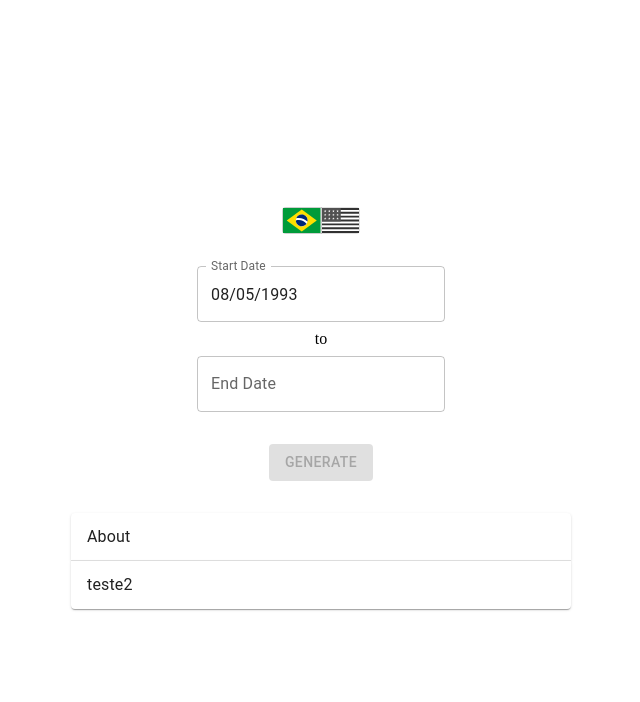
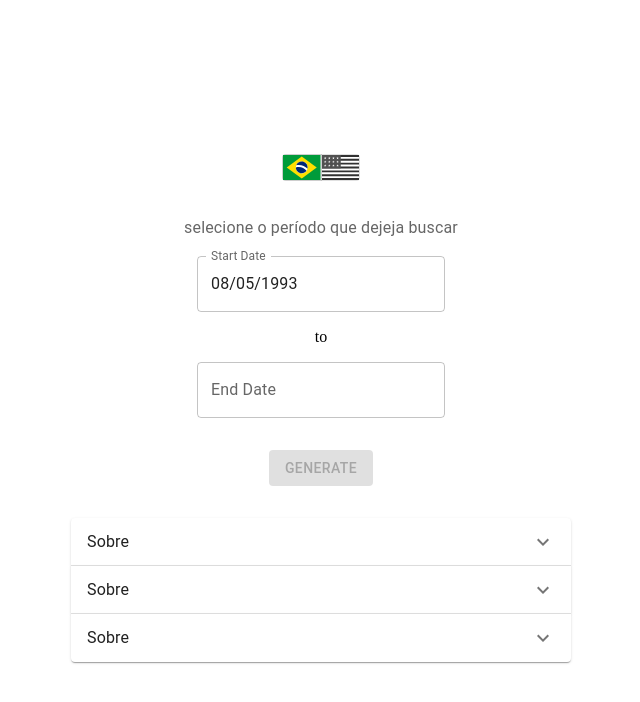
Before and after one commit to rafaelpmaio/mtg-sets-builder, a React (Create React App) app: page / in a window 1280 px wide. Shown: the top 702 px of the page, without its empty margins (327-967 px from the left). Built offline with nearby package versions, Linux system fonts and the light colour scheme.

Commit message:
implementing logic to switch language selected and  for the accordion only expands 1 item at time

```diff
--- a/src/components/DateRangeSelector/index.tsx
+++ b/src/components/DateRangeSelector/index.tsx
@@ -1,12 +1,24 @@
-import { Box, Button, FormControl, FormHelperText, Stack } from "@mui/material";
+import { Box, Button, FormControl, FormHelperText, Typography } from "@mui/material";
 import { DatePicker } from "@mui/x-date-pickers";
 import { useState } from "react";
+import filterLanguage from "utils/filterLanguage";
 import { generateAndSaveSetsList } from "utils/generateAndSaveSetsList ";
 
+const helperTextArr = [
+    {
+        language: "pt-BR",
+        text: "selecione o período que dejeja buscar",
+        error: "A data de término deve ser maior que a inicial"
+    },
+    {
+        language: "en-US",
+        text: "select the date range of your search",
+        error: "End date must be after the initial"
+    },
+]
 
-export default function DateRangeSelector() {
+export default function DateRangeSelector({ language }: { language: string }) {
     const buildSets = generateAndSaveSetsList();
-
     const [startDate, setStartDate] = useState<Date | null>(new Date('1993-08-05'));
     const [endDate, setEndDate] = useState<Date | null>(null);
 
@@ -21,23 +33,16 @@ export default function DateRangeSelector() {
         return endDate < startDate;
     }
 
-    const helperText = [
-        {
-            lang: "pt-BR",
-            text: "A data de término deve ser maior que a inicial"
-        },
-        {
-            lang: "en-US",
-            text: "End date must be after the initial"
-        },
-    ]
+    const helperText = filterLanguage(helperTextArr, language)
 
     return (
         <>
             <FormControl
-                sx={{ width: "500px", display: "flex", alignItems: "center", gap: 1 }}
+                sx={{ width: "500px", display: "flex", alignItems: "center", gap: 2 }}
             >
-
+                <FormHelperText >
+                    <Typography> {helperText[0].text} </Typography>
+                </FormHelperText>
                 <DatePicker
                     label="Start Date"
                     value={startDate}
@@ -58,7 +63,7 @@ export default function DateRangeSelector() {
                 />
                 {validDateRange() &&
                     <FormHelperText error={validDateRange()}>
-
+                        {helperText[0].error}
                     </FormHelperText>}
             </FormControl>
             <Button
--- /dev/null
+++ b/src/components/InformationsDisplay/index.tsx
@@ -0,0 +1,67 @@
+import { Accordion, AccordionDetails, AccordionSummary, Stack, Typography } from "@mui/material";
+import { useState } from "react";
+import filterLanguage from "utils/filterLanguage";
+import ExpandMoreIcon from '@mui/icons-material/ExpandMore';
+
+const accordionDataArr = [
+    {
+        language: "pt-BR",
+        data: [{
+            title: "Sobre",
+            description: "teste de details"
+        }, {
+            title: "Sobre",
+            description: "teste de details"
+        }, {
+            title: "Sobre",
+            description: "teste de details"
+        }]
+    },
+    {
+        language: "en-US",
+        data: [{
+            title: "About",
+            description: "teste de details2"
+        }, {
+            title: "About",
+            description: "teste de details2"
+        },
+        {
+            title: "About",
+            description: "teste de details2"
+        },]
+    },
+]
+
+
+export default function InformationsDisplay({ language }: { language: string }) {
+    const [expanded, setExpanded] = useState<string | false>(false)
+
+    const selectedAccordion = filterLanguage(accordionDataArr, language)
+    const accordionData = selectedAccordion[0].data;
+
+    const handleChange = (isExpanded: boolean, panel: string) => {
+        setExpanded(isExpanded ? panel : false)
+    }
+
+    return (
+        <Stack sx={{ width: "500px" }}>
+            {accordionData.map((data, index) => (
+                <Accordion
+                    expanded={expanded === `panel${index}`}
+                    onChange={(event, isExpanded) => { handleChange(isExpanded, `panel${index}`) }}
+                >
+                    <AccordionSummary
+                        id={`panel${index}-header`}
+                        aria-controls={`panel${index}-content`}
+                    expandIcon={<ExpandMoreIcon />}
+                    >
+                        <Typography>{data.title}</Typography>
+                    </AccordionSummary>
+                    <AccordionDetails>
+                        <Typography>{data.description}</Typography>
+                    </AccordionDetails>
+                </Accordion>))}
+        </Stack>
+    )
+}
--- a/src/pages/Home/index.tsx
+++ b/src/pages/Home/index.tsx
@@ -3,15 +3,12 @@ import {
   Stack,
   ToggleButtonGroup,
   ToggleButton,
-  Accordion,
-  AccordionSummary,
-  AccordionDetails,
-  Typography
 } from "@mui/material";
 import DateRangeSelector from "components/DateRangeSelector";
 import React, { useState } from "react";
 import { US, BR } from 'country-flag-icons/react/3x2'
 import styles from './flag.module.css'
+import InformationsDisplay from "components/InformationsDisplay";
 
 const Home = () => {
   const [language, setLanguage] = useState("pt-BR")
@@ -22,18 +19,6 @@ const Home = () => {
     }
     setLanguage(updatedLanguage);
   }
-
-  const accordionData = [
-    {
-      summary: "About",
-      details: "teste de details"
-    },
-    {
-      summary: "teste2",
-      details: "teste de details2"
-    },
-  ]
-
 
   return (
     <Box
@@ -47,7 +32,6 @@ const Home = () => {
           value={language}
           onChange={handleLanguageChange}
           exclusive
-
         >
           <ToggleButton value="pt-BR" aria-label="pt-BR" sx={{ padding: 0 }} >
             <BR title="Brasil" className={`${styles.flag} ${language !== "pt-BR" && styles.flag_inative}`} />
@@ -57,25 +41,8 @@ const Home = () => {
           </ToggleButton>
         </ToggleButtonGroup>
       </Stack>
-
-      <DateRangeSelector />
-
-      <Stack sx={{ width: "500px" }}>
-        {accordionData.map((data, index) => (
-          <Accordion >
-            <AccordionSummary
-              id={`panel${index}-header`}
-              aria-controls={`panel${index}-content`}
-            // expandIcon={<ExpandMoreIcon />}
-            >
-              <Typography>{data.summary}</Typography>
-            </AccordionSummary>
-            <AccordionDetails>
-              <Typography>{data.details}</Typography>
-            </AccordionDetails>
-          </Accordion>))}
-      </Stack>
-
+      <DateRangeSelector language={language} />
+      <InformationsDisplay language={language}/>
     </Box>
   );
 };
--- /dev/null
+++ b/src/utils/filterLanguage.ts
@@ -0,0 +1,5 @@
+export default function filterLanguage<T extends {language:string}>(arr: T[], language: string): T[] {
+    const selectedLanguage = arr.filter(item => item.language === language);
+
+    return !selectedLanguage.length ? [arr[0]] : selectedLanguage
+}
```
